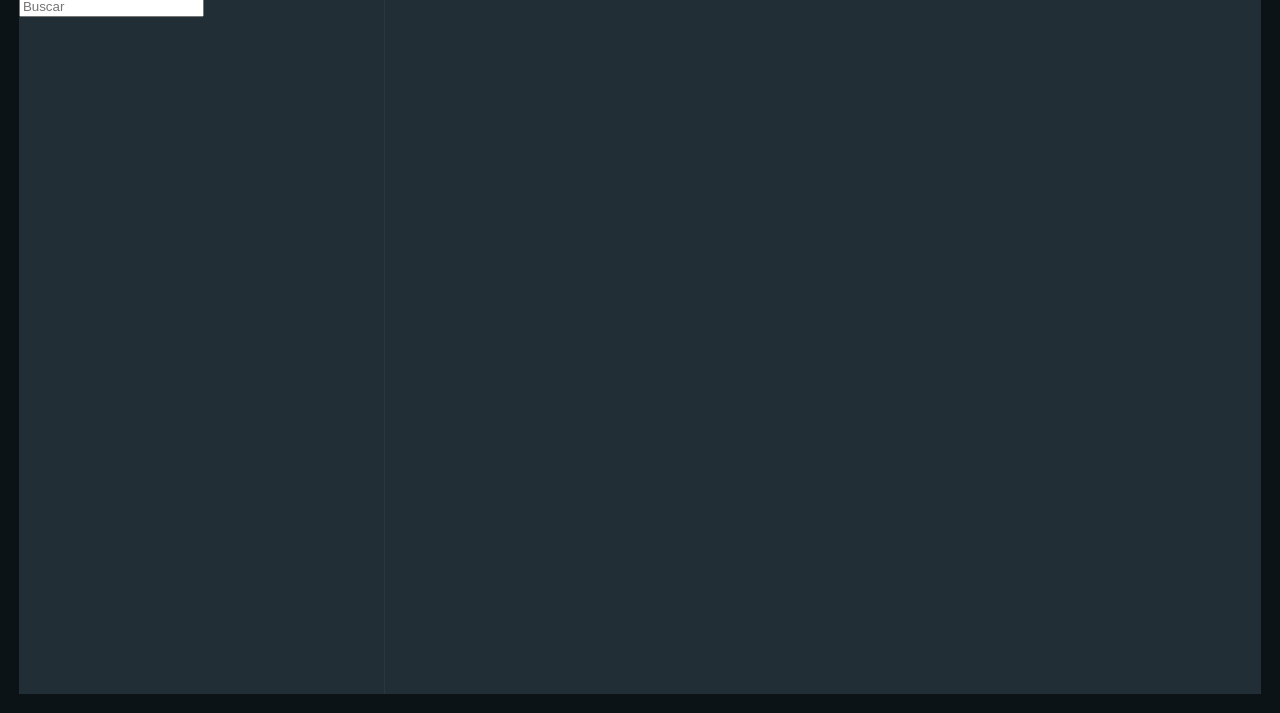
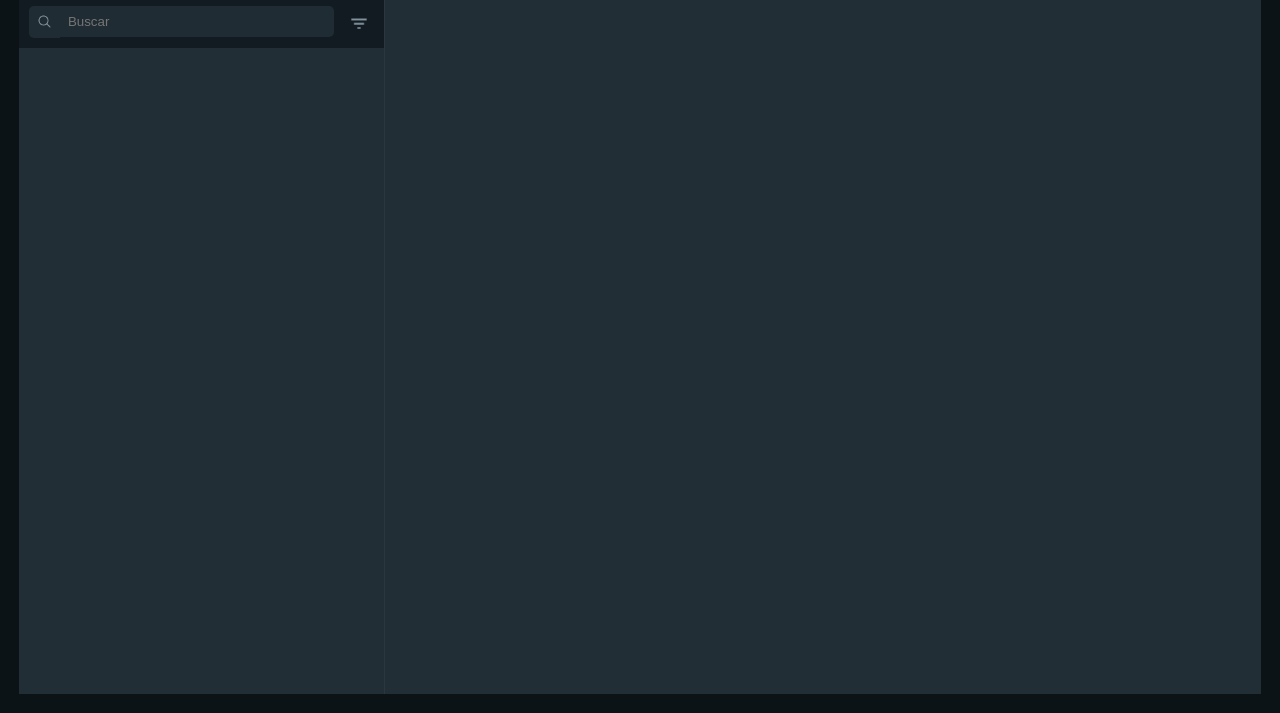
Before and after one commit to augustosdev/whatsappfake, a plain HTML site: page index.html in a window 1280 px wide. Shown: the part 87-800 px from the top of the page. Drawn offline with Linux system fonts and the light colour scheme.

Commit message:
barra de busqueda

```diff
--- a/css/estilos.css
+++ b/css/estilos.css
@@ -75,3 +75,58 @@ header {
     color: #fff;
     text-decoration: none;
 }
+
+.search {
+    background-color: #111b21;
+    padding: 10px;
+    display: flex;
+    align-items: center;
+}
+
+.search input {
+    flex: 1;
+    padding: 8px;
+    border: none;
+    outline: none;
+    border-radius: 5px;
+    margin-right: 10px;
+    border-top-left-radius: 0;
+    border-bottom-left-radius: 0;
+    background-color: #202c33;
+    color: #fff;
+}
+
+.filter {
+    background-color: transparent;
+    border: none;
+    padding: 0;
+    cursor: pointer;
+    display: flex;
+    align-items: center;
+}
+
+.filter img {
+    width: 30px;
+    height: 30px;
+    object-fit: contain;
+}
+
+.lupa {
+    background-color: transparent;
+    border: none;
+    padding: 0;
+    cursor: pointer;
+    display: flex;
+    align-items: center;
+}
+
+.lupa img {
+    width: 15px;
+    height: 16px;
+    object-fit: contain;
+    border-radius: 5px;
+    border-top-right-radius: 0;
+    border-bottom-right-radius: 0;
+    background-color: #202c33;
+    padding: 8px;
+}
--- a/index.html
+++ b/index.html
@@ -26,7 +26,9 @@
                 </div>
             </header>
             <div class="search">
-                    <input type="text" placeholder="Buscar">
+                <button class="lupa"><img src="img/lupa.png" alt="lupa"></button>
+                <input type="text" placeholder="Buscar">
+                <button class="filter"><img src="img/filter.png" alt="filtro"></button>
             </div>
         </div>
         <div class="column chat">
```
